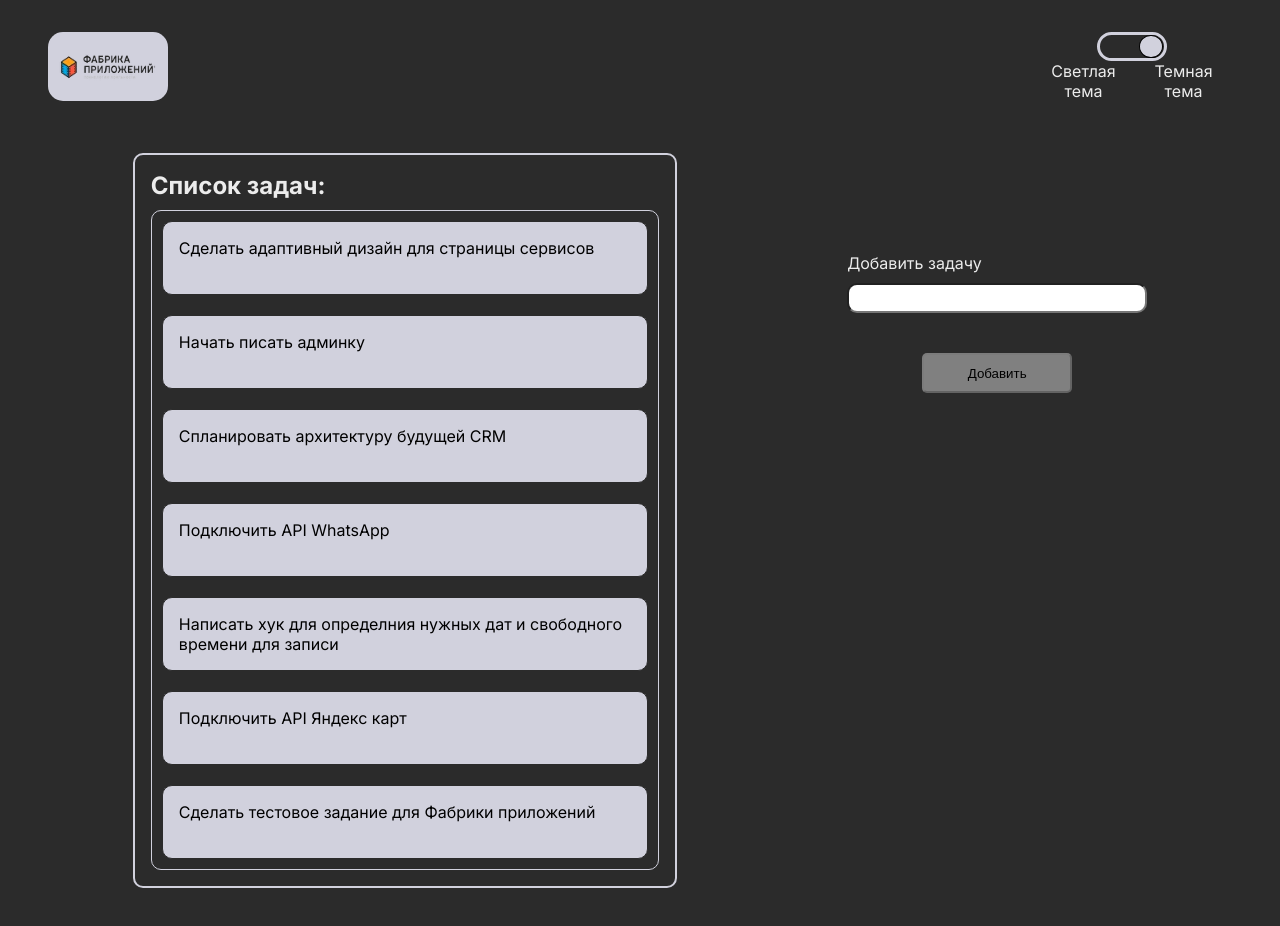
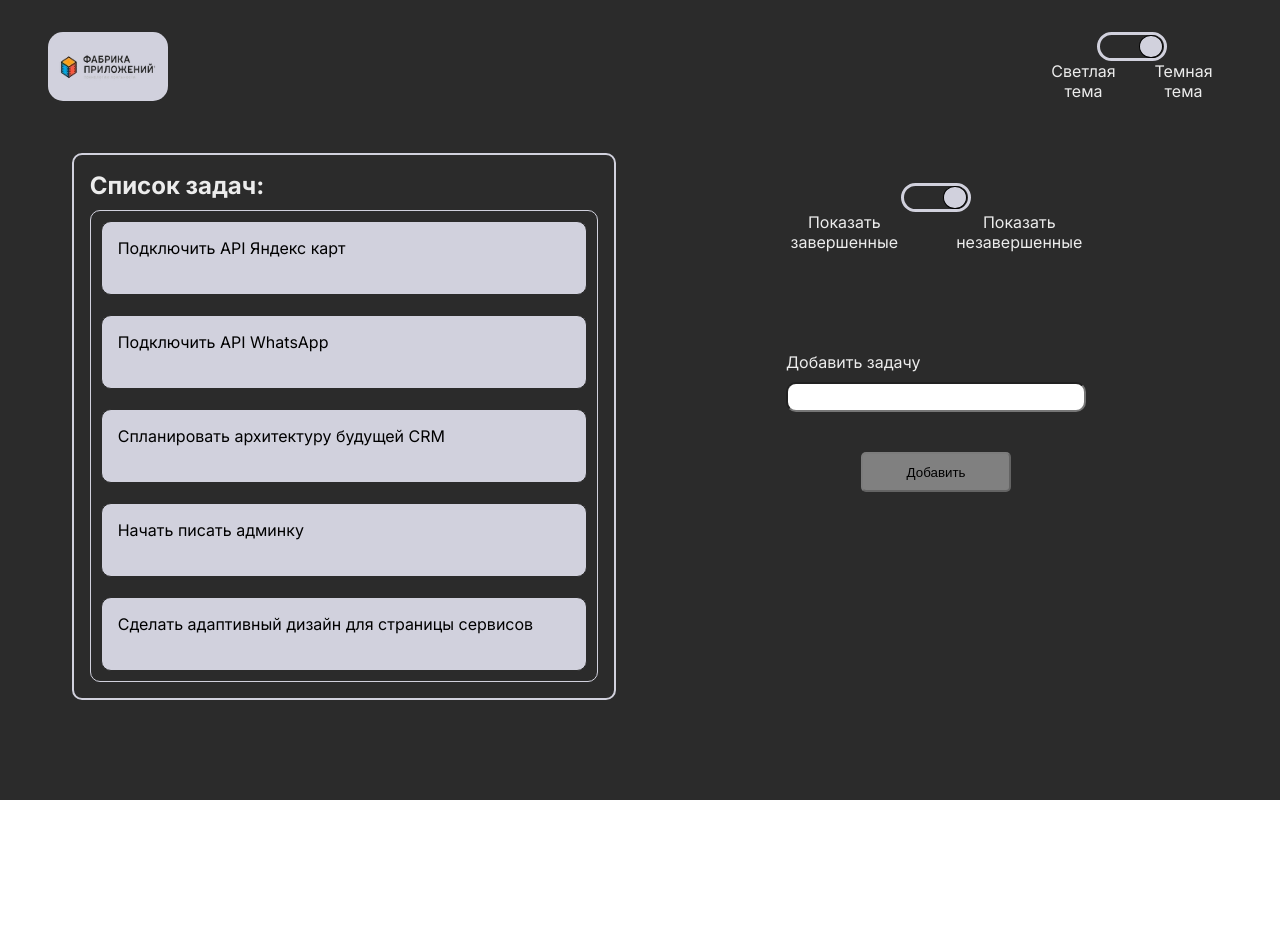
Before and after one commit to RemixFX/todo-list, a Next.js app: page / in a window 1280 px wide. Shown: the top 926 px of the page. After the commit the page ends 800 px from the top, so only its background shows below. Built offline with nearby package versions, Linux system fonts and the light colour scheme.

Commit message:
feat: filtering and deleting tasks

```diff
--- a/app/components/Form/form.tsx
+++ b/app/components/Form/form.tsx
@@ -16,6 +16,7 @@ export default function Form({ submit, titleForm, titleButton }: FormProps) {
   const handleSubmit = (e: FormEvent<HTMLFormElement>) => {
     e.preventDefault()
     submit(value)
+    setValue('')
   }
 
   return (
--- a/app/components/Header/header.tsx
+++ b/app/components/Header/header.tsx
@@ -11,15 +11,12 @@ export default function Header({ checkboxCallback, values }: CheckboxProps) {
   return (
     <div className={styles.header} data-theme={theme}>
       <div className={styles.logo_box}>
-        <Image width={100} height={30} alt='Фабрика приложений' src={logo} className={styles.logo}/>
+        <Image width={100} height={30} alt='Фабрика приложений' src={logo} className={styles.logo} />
       </div>
-      <div className={styles.checkbox}>
         <Checkbox
           checkboxCallback={checkboxCallback}
           values={values}
         />
-      </div>
-
     </div>
   )
 }
--- a/app/components/SelectAction/select-action.tsx
+++ b/app/components/SelectAction/select-action.tsx
@@ -1,17 +1,25 @@
 import styles from './select-action.module.css'
 
-export default function SelectAction() {
+interface SelectActionProps {
+  actionForCompleteButton: () => void;
+  actionForRemoveButton: () => void;
+  completed: boolean;
+}
 
+export default function SelectAction({ actionForCompleteButton, actionForRemoveButton, completed }: SelectActionProps) {
+
+  const handleClickCompleteButton = () => actionForCompleteButton()
+  const handleClickRemoveButton = () => actionForRemoveButton()
 
   return (
     <div className={styles.container}>
-      <button className={`${styles.button} ${styles.button_type_complete}`}
-        type="button" >
+      {!completed && <button className={`${styles.button} ${styles.button_type_complete}`}
+        type="button" onClick={handleClickCompleteButton}>
         Выполнено
         &#10003;
-        </button>
+      </button>}
       <button className={`${styles.button} ${styles.button_type_remove}`}
-        type="button" >
+        type="button" onClick={handleClickRemoveButton}>
         Удалить
         &#10007;
       </button>
--- a/app/components/Todo/todo.tsx
+++ b/app/components/Todo/todo.tsx
@@ -1,18 +1,31 @@
 import { useState } from 'react';
 import styles from './todo.module.css'
 import SelectAction from '../SelectAction/select-action';
+import { useAppDispatch } from '@/app/store/hooks';
+import { completeTask, removeTask } from '@/app/store/reducers/actionCreators';
+import { ITodoList } from '@/app/store/reducers/todoSlice';
 
-interface TodoProps {
-  content: string;
-}
-
-export default function Todo ({content}: TodoProps) {
+export default function Todo ({ task, id, completed }: ITodoList) {
 
   const [isShow, setIsShow] = useState<boolean>(false)
+  const dispatch = useAppDispatch()
+
+  const setIsCompleteTask = () => {
+    dispatch(completeTask(id))
+  }
+
+  const setIsremoveTask = () => {
+    dispatch(removeTask(id))
+  }
 
   return (
     <li className={styles.element} onClick={() => setIsShow(!isShow)}>
-    {!isShow ? content : <SelectAction/>}
+    {!isShow ? task :
+    <SelectAction
+    completed={completed}
+    actionForCompleteButton={setIsCompleteTask}
+    actionForRemoveButton={setIsremoveTask}
+    />}
   </li>
   )
 }
--- a/app/components/TodoList/todo-list.module.css
+++ b/app/components/TodoList/todo-list.module.css
@@ -2,7 +2,11 @@
   display: flex;
   flex-direction: column;
   width: 46%;
+  height: max-content;
   min-width: 350px;
+  max-height: 75vh;
+  overflow-y: scroll;
+  overflow-x: hidden;
   border: 2px solid var(--background-invert);
   border-radius: 10px;
   padding: 1rem;
--- a/app/components/TodoList/todo-list.tsx
+++ b/app/components/TodoList/todo-list.tsx
@@ -13,7 +13,7 @@ export default function TodoList({todoList}: {todoList: ITodoList[]}) {
       <h2 className={styles.title}>Список задач:</h2>
       <ul className={styles.list}>
         {todoList.map((item) =>
-          <Todo key={item.id} content={item.todo}/>
+          <Todo key={item.id} task={item.task} id={item.id} completed={item.completed}/>
         )}
 
       </ul>
--- a/app/page.module.css
+++ b/app/page.module.css
@@ -15,3 +15,17 @@
   justify-content: space-around;
   margin-top: 20px;
 }
+
+.right_block {
+  padding-top: 30px;
+  width: 46%;
+  height: 40vh;
+  display: flex;
+  flex-direction: column;
+  align-items: center;
+  justify-content: space-around;
+}
+
+.right_block > div {
+  min-width: 350px;
+}
--- a/app/page.tsx
+++ b/app/page.tsx
@@ -1,17 +1,20 @@
 'use client'
 
+import { useMemo, useState } from 'react';
+import Checkbox from './components/Checkbox/checkbox';
 import Form from './components/Form/form';
 import Header from './components/Header/header';
 import TodoList from './components/TodoList/todo-list';
 import styles from './page.module.css'
 import { useAppDispatch, useAppSelector } from '@/app/store/hooks';
-import { changeTheme } from '@/app/store/reducers/actionCreators';
+import { addTask, changeTheme } from '@/app/store/reducers/actionCreators';
 
 
 export default function Home() {
   const dispatch = useAppDispatch()
   const { theme } = useAppSelector(state => state.theme)
   const { todoList } = useAppSelector(state => state.todo)
+  const [showCopleted, setIsshowCopleted] = useState<boolean>(false)
 
   const handleChangeTheme = (value: boolean) => {
     if (!value) {
@@ -21,8 +24,16 @@ export default function Home() {
     }
   }
 
+  const filteredTask = useMemo(() => {
+    return todoList.filter(task => task.completed === showCopleted).reverse()
+  }, [showCopleted, todoList])
+
+  const changeFilterTodo = (value: boolean) => {
+    setIsshowCopleted(value)
+  }
+
   const submitForm = (value: string) => {
-    console.log(value)
+    dispatch(addTask({ task: value, completed: false }))
   }
 
   return (
@@ -32,14 +43,18 @@ export default function Home() {
         values={['Светлая тема', 'Темная тема']}
       />
       <div className={styles.layout}>
-        <TodoList todoList={todoList}/>
-        <Form submit={submitForm}
-        titleForm='Добавить задачу'
-        titleButton='Добавить'
-      />
+        <TodoList todoList={filteredTask} />
+        <div className={styles.right_block}>
+          <Checkbox
+            checkboxCallback={changeFilterTodo}
+            values={['Показать завершенные', 'Показать незавершенные']}
+          />
+          <Form submit={submitForm}
+            titleForm='Добавить задачу'
+            titleButton='Добавить'
+          />
+        </div>
       </div>
-
-
     </main>
   )
 }
--- a/app/store/reducers/actionCreators.ts
+++ b/app/store/reducers/actionCreators.ts
@@ -1,9 +1,24 @@
 import { AppDispatch } from "../store";
 import { themeSlice } from "./themeSlice";
 import uniqid from 'uniqid';
+import { ITodoList, todoSlice } from "./todoSlice";
 
 export const changeTheme = (theme: string) => (dispatch: AppDispatch) => {
   const jwtKey = 'color-theme'
   localStorage.setItem(jwtKey, theme)
   dispatch(themeSlice.actions.changeTheme(theme))
 }
+
+export const addTask = (task: Omit<ITodoList, 'id'>) => (dispatch: AppDispatch) => {
+  const id = uniqid()
+  const newTask = {...task, id: id}
+  dispatch(todoSlice.actions.addTask(newTask))
+}
+
+export const completeTask = (id: string) => (dispatch: AppDispatch) => {
+  dispatch(todoSlice.actions.completeTask(id))
+}
+
+export const removeTask = (id: string) => (dispatch: AppDispatch) => {
+  dispatch(todoSlice.actions.removeTask(id))
+}
--- a/app/store/reducers/todoSlice.ts
+++ b/app/store/reducers/todoSlice.ts
@@ -2,7 +2,7 @@ import { PayloadAction, createSlice } from "@reduxjs/toolkit";
 
 export interface ITodoList {
   id: string;
-  todo: string;
+  task: string;
   completed: boolean;
 }
 
@@ -14,37 +14,37 @@ const initialState: TodoList = {
   todoList: [
     {
       id: 'dd4432ddw11klsa',
-      todo: 'Сделать адаптивный дизайн для страницы сервисов',
+      task: 'Сделать адаптивный дизайн для страницы сервисов',
       completed: false,
     },
     {
       id: 'xcc432ddw11klqa',
-      todo: 'Начать писать админку',
+      task: 'Начать писать админку',
       completed: false,
     },
     {
       id: '54432ddw11klwa',
-      todo: 'Спланировать архитектуру будущей CRM',
+      task: 'Спланировать архитектуру будущей CRM',
       completed: false,
     },
     {
       id: 'bgf432ddw11klsa',
-      todo: 'Подключить API WhatsApp',
+      task: 'Подключить API WhatsApp',
       completed: false,
     },
     {
       id: 'vgf432ddw11klsa',
-      todo: 'Написать хук для определния нужных дат и свободного времени для записи',
+      task: 'Написать хук для определния нужных дат и свободного времени для записи',
       completed: true,
     },
     {
       id: 'iu4432ddw11klsa',
-      todo: 'Подключить API Яндекс карт',
+      task: 'Подключить API Яндекс карт',
       completed: false,
     },
     {
       id: 'zaq32ddw11klsa',
-      todo: 'Сделать тестовое задание для Фабрики приложений',
+      task: 'Сделать тестовое задание для Фабрики приложений',
       completed: true,
     },
   ]
@@ -54,11 +54,22 @@ export const todoSlice = createSlice({
   name: 'todo',
   initialState,
   reducers: {
-    addTodo: (state, action: PayloadAction<ITodoList>) => {
+    addTask: (state, action: PayloadAction<ITodoList>) => {
       state.todoList = [...state.todoList, action.payload]
     },
-    removeTodo: (state, action: PayloadAction<string>) => {
-      state.todoList = state.todoList.filter(todo => todo.id !== action.payload)
-    }
+    removeTask: (state, action: PayloadAction<string>) => {
+      state.todoList = state.todoList.filter(task => task.id !== action.payload)
+    },
+    completeTask: (state, action: PayloadAction<string>) => {
+      state.todoList = state.todoList.map((item) => {
+        console.log(action.payload)
+        if (item.id === action.payload) {
+
+          return { id: item.id, task: item.task, completed: true }
+        }
+        return item
+
+      })
+    },
   }
 })
```
Lines whose indentation alone changed are shown as unchanged.
